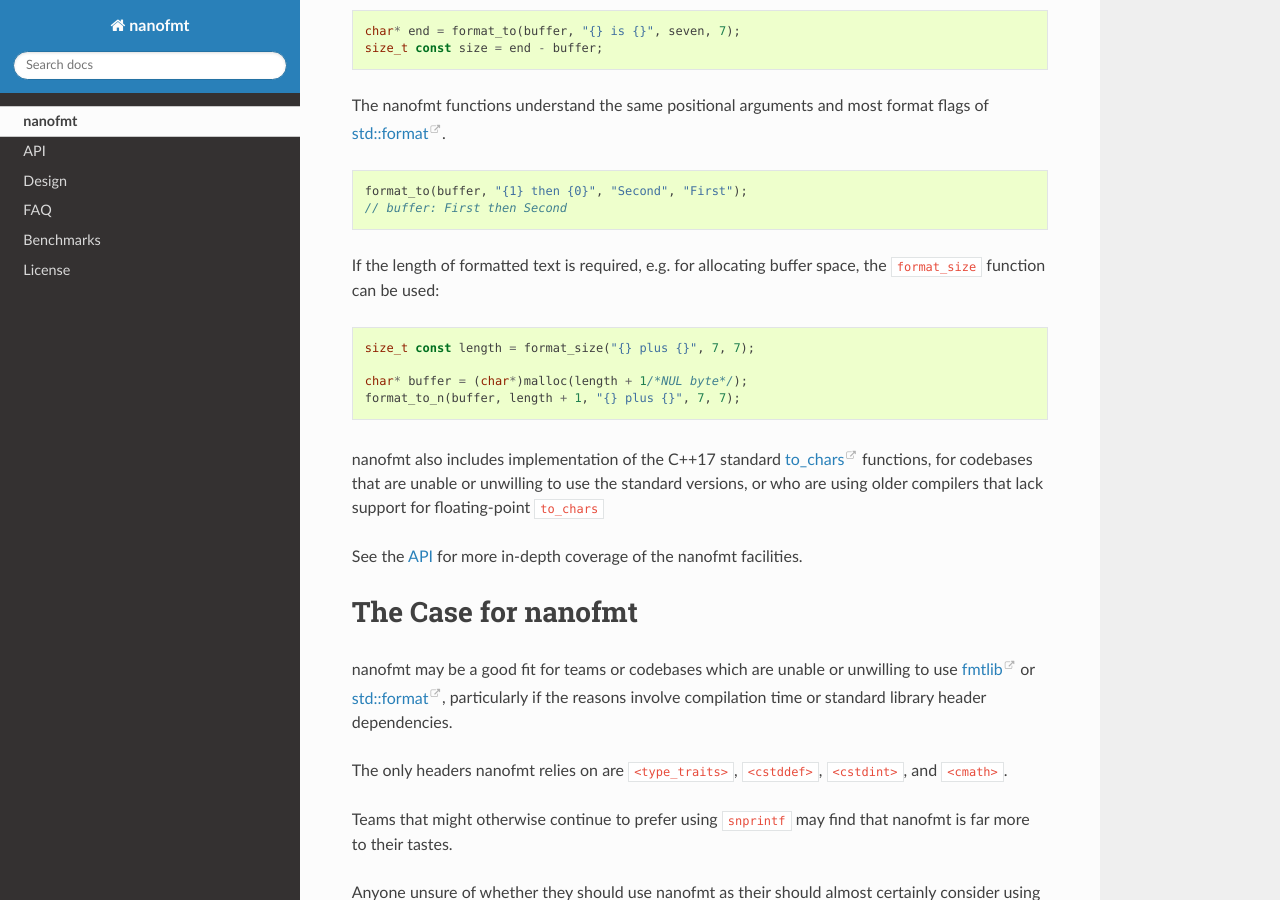
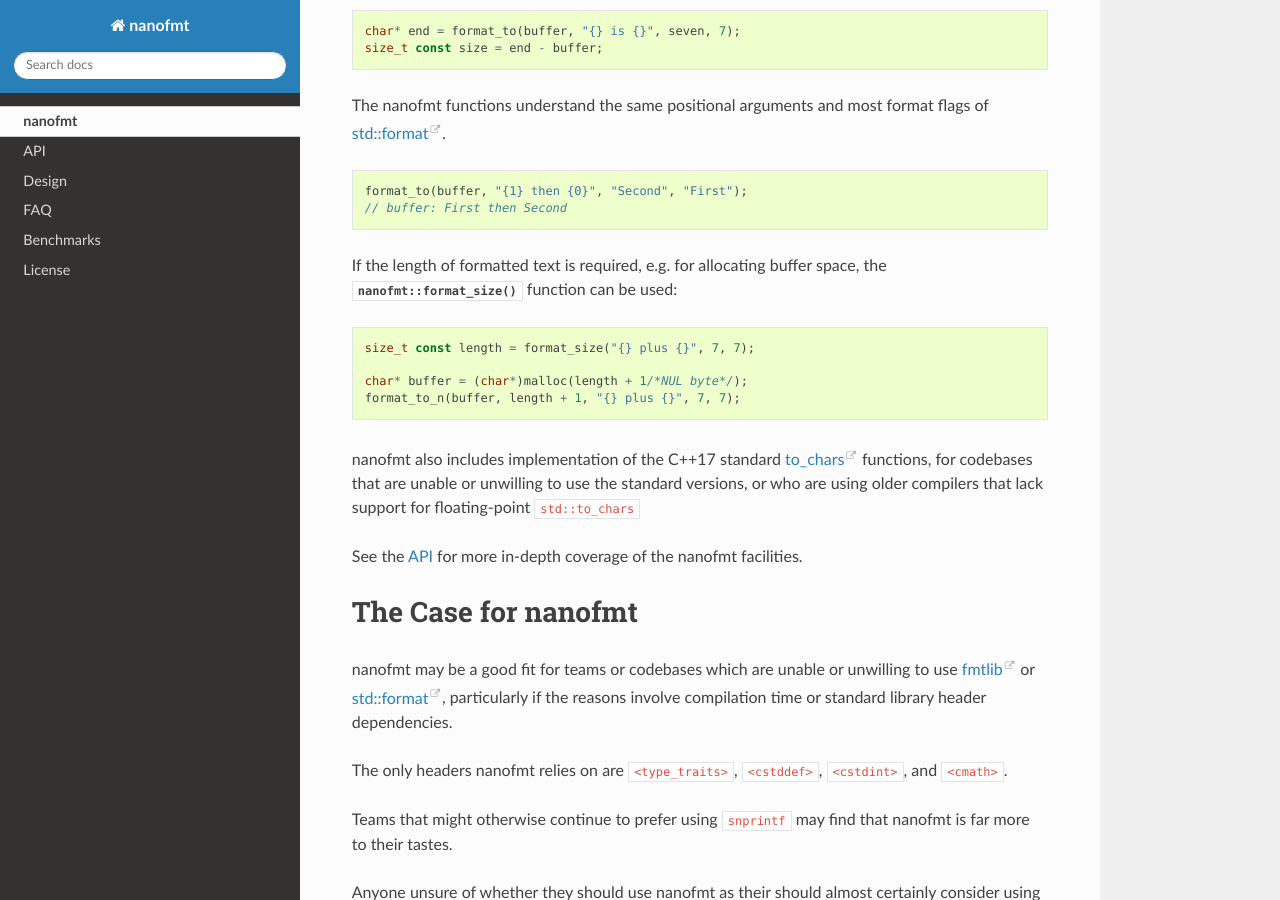
Before and after one commit to seanmiddleditch/nanofmt, a Sphinx documentation site: the page built from docs/index.rst, in a window 1280 px wide and 900 px high, scrolled down 1133 px. Built offline with Sphinx 7.4.7 and the Read the Docs theme 2.0.0, drawn with Linux system fonts in a browser that asks for light colours.

Commit message:
Doc tweaks

```diff
--- a/docs/index.rst
+++ b/docs/index.rst
@@ -72,7 +72,7 @@
   // buffer: First then Second
 
 If the length of formatted text is required, e.g. for allocating buffer space,
-the ``format_size`` function can be used:
+the :cpp:func:`nanofmt::format_size` function can be used:
 
 .. code-block:: c++
 
@@ -84,7 +84,7 @@
 nanofmt also includes implementation of the C++17 standard `to_chars`_
 functions, for codebases that are unable or unwilling to use the standard
 versions, or who are using older compilers that lack support for
-floating-point ``to_chars``
+floating-point ``std::to_chars``
 
 See the :ref:`api` for more in-depth coverage of the nanofmt facilities.
 
@@ -116,7 +116,7 @@
 Custom Types
 ------------
 
-Provide a specialization of `nanofmt::formatter` to enable nanofmt to consume
+Provide a specialization of :cpp:struct:`nanofmt::formatter` to enable nanofmt to consume
 values of a custom type.
 
 .. code-block:: c++
```
Also changed, not shown: 1 other file.
